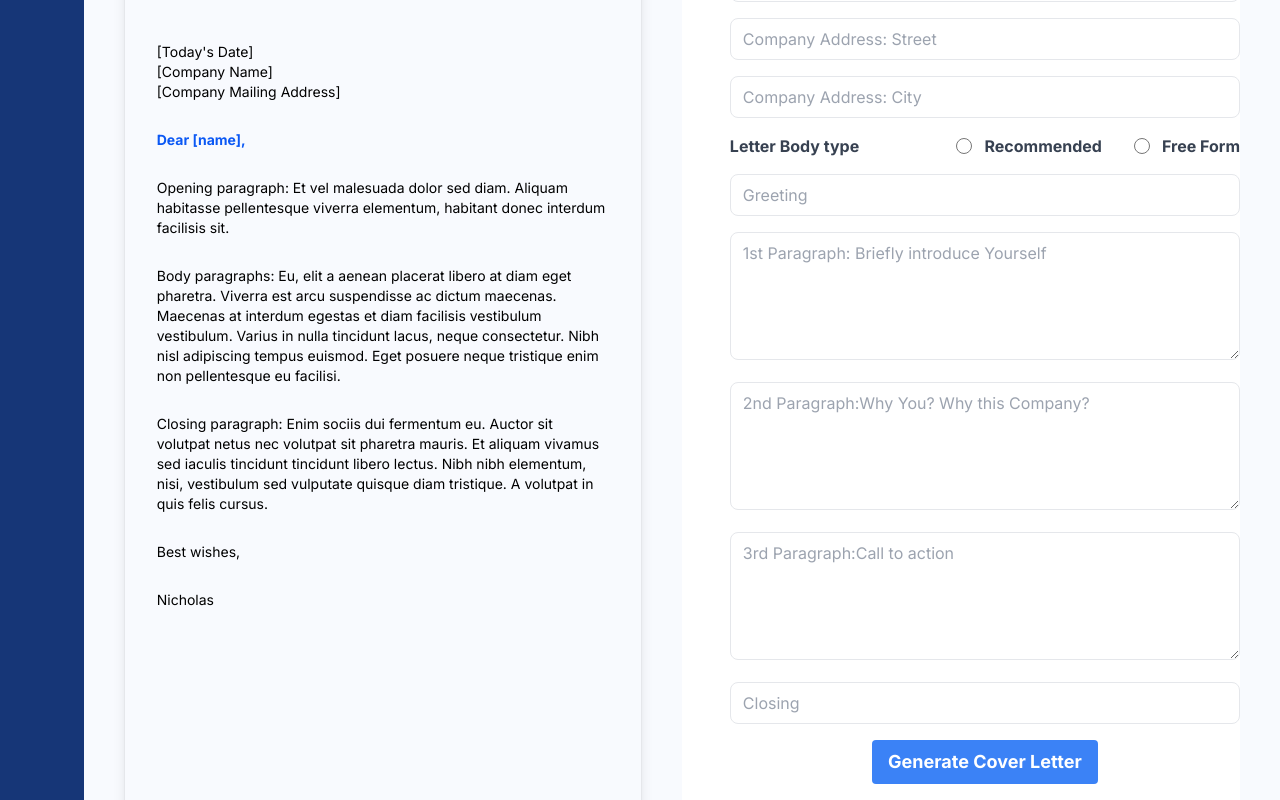
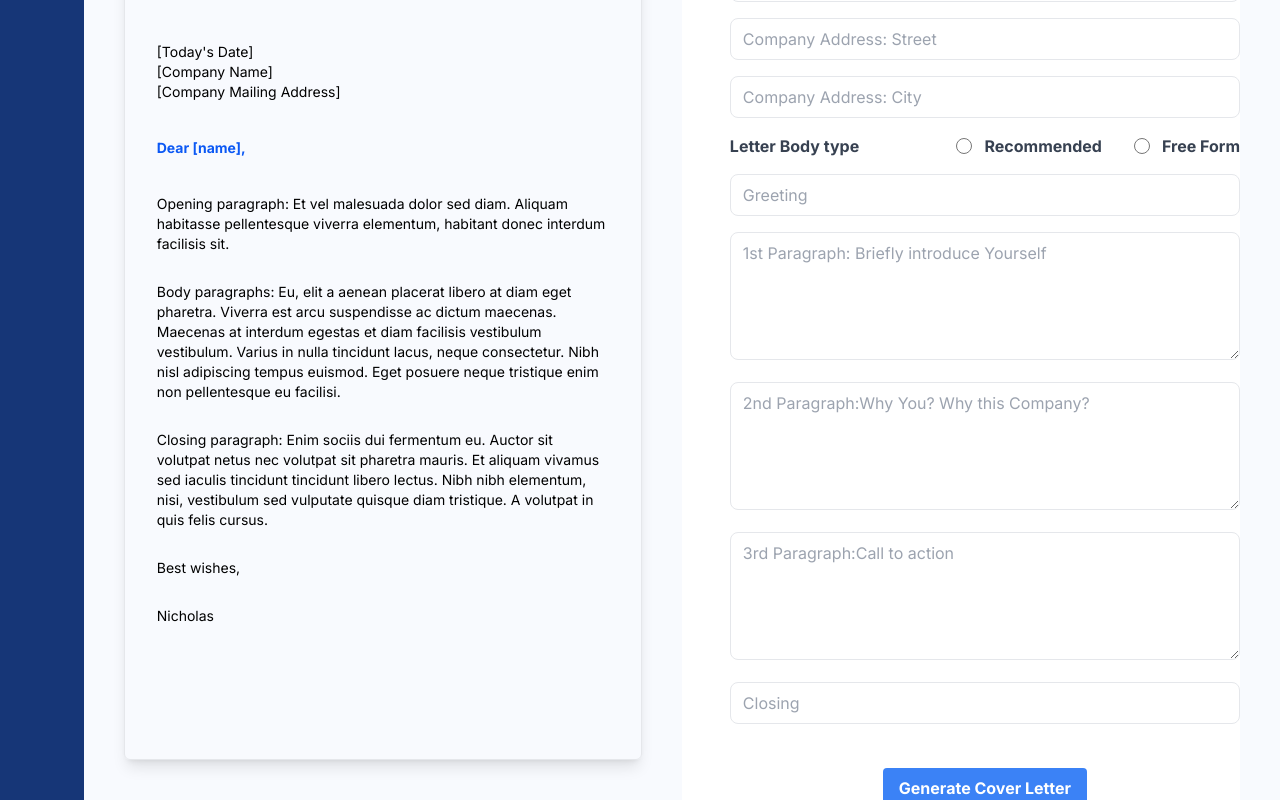
Before and after one commit to ODINKS/cover-letter-generator, a Next.js app: page /preview-page in a window 1280 px wide. Shown: the part 300-1100 px from the top of the page. Built offline with nearby package versions, Linux system fonts and the light colour scheme; no server answers.

Commit message:
Improved responsiveness and added loading state

```diff
--- a/src/app/components/CoverLetter.js
+++ b/src/app/components/CoverLetter.js
@@ -5,7 +5,7 @@ function CoverLetter(props){
   const  {createdAt, companyName, companyAddressOne, companyAddressTwo, greeting, paragraphOne, paragraphTwo, paragraphThree,} = props
   return (
     <>
-      <div className="flex flex-col border w-[105mm] p-8 pt-16  h-[148.5mm] text-[0.5rem] shadow-lg rounded-md">
+      <div className="flex flex-col border xs:bg-red w-[90mm] md:w-[110mm] lg:w-[105mm] p-8 pt-16  h-[130mm] text-[0.5rem] shadow-lg rounded-md">
         {/* Section one */}
         <section className="flex justify-between flex-wrap">
           <div className=" flex flex-col justify-between">
@@ -18,7 +18,7 @@ function CoverLetter(props){
             <p>{'+234-8163565148'}</p>
           </div>
         </section>
-        <hr className="border-t-[0.2rem] border-[#1636778a] mt-[0.5rem] mb-[2rem]" />
+        <hr className="border-t-[0.15rem] opacity-50 border-[#0f47b68a]  mt-[0.5rem] mb-[2rem]" />
 
         {/* Section two */}
         <section className="flex flex-col gap-y-2">
@@ -29,7 +29,7 @@ function CoverLetter(props){
             <p>{ `${companyAddressOne} ${companyAddressTwo}`}</p>
           </div>
 
-          <p className="text-[#0B58F4] font-bold">{`${greeting.includes(`${'Dear'.toLocaleLowerCase()}`) ?greeting : `Dear ${greeting}`},`}</p>
+          <p className="text-[#0B58F4] font-bold my-2">{`${greeting.includes(`${'Dear'.toLocaleLowerCase()}`) ?greeting : `Dear ${greeting}`},`}</p>
 
           {/* Paragraph 1 */}
           <p>
--- /dev/null
+++ b/src/app/components/Loader.js
@@ -0,0 +1,11 @@
+import React from 'react'
+
+const Loader = () => {
+    return (
+        <div className='bg-slate-200 flex justify-center items-center w-full px-3 py-6 animate-pulse rounded-lg'>
+            <p>Loading...please wait</p>
+        </div>
+    )
+}
+
+export default Loader
--- a/src/app/page.js
+++ b/src/app/page.js
@@ -6,14 +6,14 @@ import { letterDBKey, getDBData, saveDBData } from "./util";
 import Swal from "sweetalert2";
 import CoverLetter from './components/CoverLetter';
 import Image from 'next/image';
+import Loader from './components/Loader';
 
 function Dashboard() {
     const [isMenuOpen, setIsMenuOpen] = useState(null)
-    const [isLoading, setIsLoading] = useState(false)
+    const [isLoading, setIsLoading] = useState(true)
     const [currentDB, setCurrentDB] = useState(null)
 
     function showMenu() {
-        console.log("clicked!!");
         setIsMenuOpen(true)
     }
     function closeMenu() {
@@ -29,6 +29,9 @@ function Dashboard() {
         async function getCurrentDB() {
             const currentLettersData = await fetchLettersData()
             setCurrentDB(currentLettersData)
+            setTimeout(()=>{
+                setIsLoading(false)
+            }, 2000)
         }
 
         getCurrentDB()
@@ -103,8 +106,15 @@ function Dashboard() {
                                 Cover Letter
                             </button>
                         </div>
-                        {/* Main Cover Letter Section */}
-                        <section className="flex flex-col items-center justify-center lg:items-start  lg:flex-row  lg:justify-between flex-wrap gap-y-8 ">
+
+                        {isLoading?
+                        (<section className='flex flex-col gap-4'>
+                            <Loader />
+                            <Loader />
+                            <Loader />
+                        </section>):
+
+                        (<section className="flex flex-col items-center justify-center lg:items-start  lg:flex-row  lg:justify-between flex-wrap gap-y-8 ">
                             <Link href={'/preview-page'} className="xs:bg-red w-[90mm] md:w-[110mm] lg:w-[105mm] p-8 pt-16 border  h-[130mm] text-sm shadow-lg rounded-md flex justify-center items-center bg-slate-200" >
                                 <div className='flex flex-col justify-center items-center gap-y-4 '>
                                     <svg xmlns="http://www.w3.org/2000/svg" fill="none" viewBox="0 0 24 24" strokeWidth={1.5} stroke="currentColor" className="w-8 h-8 text-[#0B58F4]">
@@ -132,7 +142,7 @@ function Dashboard() {
                                         paragraphThree={letter.paragraphThree}
                                     />)
                             })}
-                        </section>
+                        </section>)}
                     </div>
                 </section>
             </main>
--- a/src/app/preview-page/page.js
+++ b/src/app/preview-page/page.js
@@ -5,10 +5,12 @@ import { letterDBKey, getDBData, saveDBData } from "../util";
 import Swal from "sweetalert2";
 import { v4 as uuidv4 } from 'uuid';
 import Image from "next/image";
+import Loader from "../components/Loader";
 
 
 function PreviewPage() {
-    const [loading, setLoading] = useState(false);
+    const [isloading, setIsLoading] = useState(true);
+    const [isButtonLoading, setIsButtonLoading] = useState(false)
     const [companyName, setCompanyName] = useState("");
     const [companyAddressOne, setCompanyAddressOne] = useState("");
     const [companyAddressTwo, setCompanyAddressTwo] = useState("");
@@ -34,16 +36,19 @@ function PreviewPage() {
 
     async function fetchLetterData() {
         const data = await getDBData('currentData')
-            if(Array.isArray(data)){
+        if (Array.isArray(data)) {
             return null
         }
         return data
     }
 
     useEffect(() => {
-        async function getCurrentData(){
+        async function getCurrentData() {
             const recentLetterData = await fetchLetterData()
             setCurrentLetter(recentLetterData)
+            setTimeout(() => {
+                setIsLoading(false)
+            }, 2000)
         }
 
         getCurrentData()
@@ -53,10 +58,8 @@ function PreviewPage() {
     async function handleSubmit(event) {
         try {
             event.preventDefault()
-            setLoading(true)
-            setTimeout(() => {
-                setLoading(false)
-            }, 2000)
+
+            setIsButtonLoading(true)
 
             const singleLetterDetail = {
                 id: uuidv4(),
@@ -77,6 +80,8 @@ function PreviewPage() {
             saveDBData(letterDBKey, storedLetterData)
             saveDBData('currentData', singleLetterDetail)
             setCurrentLetter(singleLetterDetail)
+
+            setIsButtonLoading(false)
 
             Swal.fire({
                 title: "Success!",
@@ -127,11 +132,16 @@ function PreviewPage() {
 
             const currentId = currentCoverLetter.id;
 
+            // Get the letter database
             const coverLetterDB = getDBData(letterDBKey);
             const newCoverLetterDB = coverLetterDB.filter(coverletter => coverletter.id !== currentId);
 
             saveDBData('currentData', '');
             saveDBData(letterDBKey, newCoverLetterDB);
+            setCurrentLetter(null)
+
+            setIsLoading(true)
+
 
             await Swal.fire({
                 title: "Success!",
@@ -139,6 +149,11 @@ function PreviewPage() {
                 icon: "success",
                 confirmButtonText: "ok",
             });
+
+
+            setTimeout(() => {
+                setIsLoading(false)
+            }, 2000)
 
         } catch (error) {
             await Swal.fire({
@@ -153,10 +168,10 @@ function PreviewPage() {
 
 
     return (
-        <main className="flex min-h-[100vh]">
+        <main className="flex h-auto">
 
             {/* Section 1 */}
-            <section className="min-h-screen w-[7%] flex flex-col items-center gap-y-8  bg-[#163677] pt-8">
+            <section className="w-[7%] flex flex-col items-center gap-y-8  bg-[#163677] pt-8">
                 <Image src="https://res.cloudinary.com/dtduf2ehv/image/upload/v1705192985/samples/oo3nspjcwzd8mbvjeowh.jpg" width={0} height={0} alt="Logo" className='lg:w-[2.5rem] lg:h-[2.5rem] w-[1.5rem] h-[1.5rem] rounded-full' />
                 <button className="bg-[#0B58F4] px-1 lg:px-4 lg:py-2 py-0.5 text-center text-white rounded-sm">
                     <svg xmlns="http://www.w3.org/2000/svg" fill="none" viewBox="0 0 24 24" strokeWidth={1.5} stroke="currentColor" className="w-4 h-4">
@@ -167,20 +182,25 @@ function PreviewPage() {
             </section>
 
             {/* Section 2 */}
-            <section className="w-full min-h-screen bg-[#F8FAFE]">
+            <section className="w-full bg-[#F8FAFE]">
                 {/* Header */}
                 <Header title={title} email={'nicholas.okeke87@gmail.com'} />
 
                 {/* section 2a */}
-                <div className="flex flex-col lg:flex-row px-10 w-full h-full">
+                <div className="flex flex-col lg:flex-row px-10 w-full">
                     {/* Section 2a1 */}
                     <section className="w-1/2 py-5 pr-10 w-full lg:w-1/2">
                         <h1 className="mb-4">Cover Letter For Design</h1>
 
                         {/* Preview of the generated letter */}
-                        <div className="flex flex-col w-full max-w-2xl mx-auto p-8 pt-16 border  h-[297mm] text-sm shadow-lg rounded-md">
+                        <div className="flex flex-col w-full max-w-2xl mx-auto p-8 pt-16 border  h-[245mm] text-sm shadow-lg rounded-md">
                             {/* Section one */}
-                            <section className="flex justify-between flex-wrap">
+                            {isloading ?
+                                <section>
+                                    <Loader />
+                                </section> :
+
+                                (<section className="flex justify-between flex-wrap">
                                     <div className=" flex flex-col justify-between">
                                         <h1 className="text-xl font-bold text-[#0B58F4]">{'Nicholas Okeke'}</h1>
                                         <p className="font-bold">Frontend Developer</p>
@@ -190,11 +210,20 @@ function PreviewPage() {
                                         <p>{'nicholas.okeke87@gmail.com'}</p>
                                         <p>{'+234-8163565148'}</p>
                                     </div>
-                            </section>
-                            <hr className="border-t-[0.2rem] border-[#1636778a] mt-[1rem] mb-[4rem]" />
+                                </section>)}
+
+                            <hr className="border-t-[0.2rem] opacity-30 border-[#114abd8a] mt-[1rem] mb-[4rem]" />
 
                             {/* Section two */}
-                            <section className="flex flex-col gap-y-7">
+                            {isloading ?
+
+                                (<section className="flex flex-col gap-2">
+                                    <Loader />
+                                    <Loader />
+                                    <Loader />
+                                </section>) :
+
+                                (<section className="flex flex-col gap-y-7">
                                     {/* Company's Adress */}
                                     <div>
                                         <p>{currentLetter ? (new Date()).toDateString() : `[Today's Date]`}</p>
@@ -202,7 +231,7 @@ function PreviewPage() {
                                         <p>{currentLetter ? `${currentLetter.companyAddressOne} ${currentLetter.companyAddressTwo}` : `[Company Mailing Address]`}</p>
                                     </div>
 
-                                <p className="text-[#0B58F4] font-bold">{currentLetter ? `${currentLetter.greeting.includes(`${'Dear'.toLocaleLowerCase()}`) ? currentLetter.greeting : `Dear ${currentLetter.greeting}`},`: `Dear [name],` }</p>
+                                    <p className="text-[#0B58F4] my-2 font-bold">{currentLetter ? `${currentLetter.greeting.includes(`${'Dear'.toLocaleLowerCase()}`) ? currentLetter.greeting : `Dear ${currentLetter.greeting}`},` : `Dear [name],`}</p>
 
                                     {/* Paragraph 1 */}
                                     <p>
@@ -225,7 +254,7 @@ function PreviewPage() {
                                     <p>
                                         {`Nicholas`}
                                     </p>
-                            </section>
+                                </section>)}
                         </div>
                     </section>
                     {/* Section 2b2 */}
@@ -404,12 +433,12 @@ function PreviewPage() {
                             </div>
 
                             {/* Generate button */}
-                            <div className="flex justify-center mb-20 col-span-3">
+                            <div className="flex justify-center mt-7 col-span-3">
                                 <button
-                                    className="text-xs lg:text-lg  bg-blue-500 hover:bg-blue-700 text-white font-bold py-2 px-4 rounded focus:outline-none focus:shadow-outline"
+                                    className="text-xs lg:text-[1rem]  bg-blue-500 hover:bg-blue-700 text-white font-bold py-3 px-4 rounded focus:outline-none focus:shadow-outline"
                                     type="submit"
                                 >
-                                    {loading ? "loading..." : "Generate Cover Letter"}
+                                    {isButtonLoading ? "loading...Please wait" : "Generate Cover Letter"}
                                 </button>
                             </div>
                         </form>
```
Lines whose indentation alone changed are shown as unchanged.
